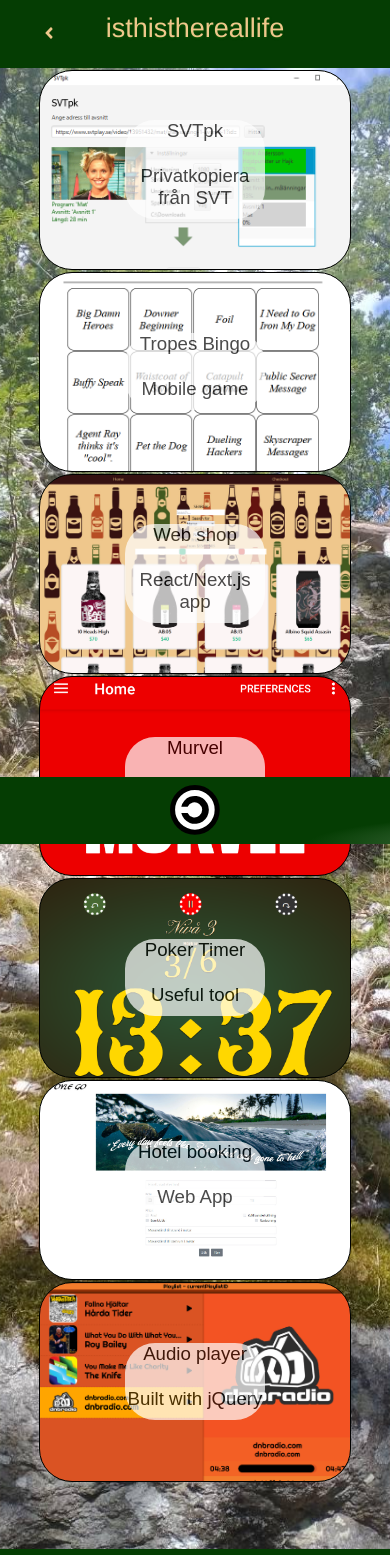
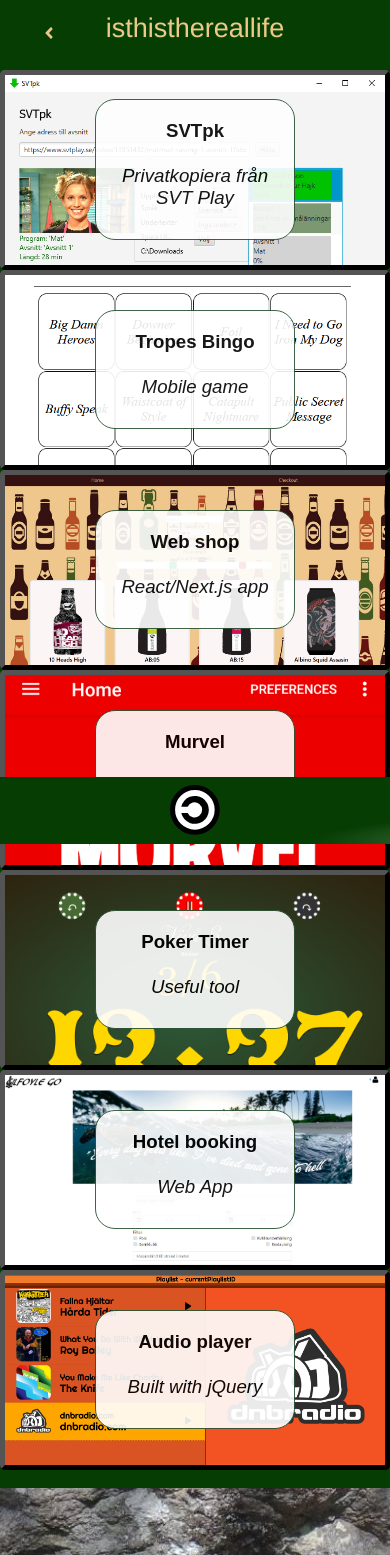
Before and after one commit to isthisthereallife/pages, a Next.js app: page /pages/projects in a window 390 px wide. Built offline with nearby package versions, Linux system fonts and the light colour scheme.

Commit message:
wip responsivity

```diff
--- a/src/pages/projects.jsx
+++ b/src/pages/projects.jsx
@@ -41,8 +41,8 @@
               >
                 <div className={styles.titleCard}>
                   <h4 className={styles.title}>
-                    SVTpk <br />
-                    <br /> Privatkopiera från SVT
+                    <strong>SVTpk</strong> <br />
+                    <br /> <i>Privatkopiera från SVT Play</i>
                   </h4>
                 </div>
               </button>
@@ -57,10 +57,10 @@
               >
                 <div className={styles.titleCard}>
                   <h4 className={styles.title}>
-                    Tropes Bingo
+                    <strong>Tropes Bingo</strong>
                     <br />
                     <br />
-                    Mobile game
+                    <i>Mobile game</i>
                   </h4>
                 </div>
               </button>
@@ -72,9 +72,9 @@
               <button className={styles.itemButton} id={styles.btnWebshop}>
                 <div className={styles.titleCard}>
                   <h4 className={styles.title}>
-                    Web shop <br />
+                    <strong>Web shop</strong> <br />
                     <br />
-                    React/Next.js app
+                    <i>React/Next.js app</i>
                   </h4>
                 </div>
               </button>
@@ -86,8 +86,8 @@
               <button className={styles.itemButton} id={styles.btnMurvel}>
                 <div className={styles.titleCard}>
                   <h4 className={styles.title}>
-                    Murvel <br /> <br />
-                    Android App
+                    <strong>Murvel</strong> <br /> <br />
+                    <i>Android App</i>
                   </h4>
                 </div>
               </button>
@@ -99,9 +99,9 @@
               <button className={styles.itemButton} id={styles.btnPoker}>
                 <div className={styles.titleCard}>
                   <h4 className={styles.title}>
-                    Poker Timer <br />
+                    <strong>Poker Timer</strong> <br />
                     <br />
-                    Useful tool
+                    <i>Useful tool</i>
                   </h4>
                 </div>
               </button>
@@ -113,8 +113,9 @@
               <button className={styles.itemButton} id={styles.btnGilf}>
                 <div className={styles.titleCard}>
                   <h4 className={styles.title}>
-                    Hotel booking <br />
-                    <br /> Web App
+                    <strong>Hotel booking</strong> <br />
+                    <br />
+                    <i>Web App</i>
                   </h4>
                 </div>
               </button>
@@ -126,8 +127,8 @@
               <button className={styles.itemButton} id={styles.btnAudioplayer}>
                 <div className={styles.titleCard}>
                   <h4 className={styles.title}>
-                    Audio player <br />
-                    <br /> Built with jQuery
+                    <strong>Audio player</strong> <br />
+                    <br /> <i>Built with jQuery</i>
                   </h4>
                 </div>
               </button>
--- a/src/styles/global.css
+++ b/src/styles/global.css
@@ -12,6 +12,8 @@
 
   line-height: 1.6;
   font-size: 18px;
+  min-height: 100vh;
+  max-width: 100vw;
 }
 body {
   background-image: url(../../public/images/stenar-tall.jpeg);
--- a/src/styles/projects.module.css
+++ b/src/styles/projects.module.css
@@ -8,7 +8,9 @@
   min-width: 100vw;
   text-align: center;
   user-select: none;
+  background-color: #053d03;
 }
+
 
 #btnSvtpk {
   background-image: url(../../public/images/svtpk.png);
@@ -56,6 +58,15 @@
 
 /* Mobile phones */
 @media (max-width: 699px) {
+  .buttonContainer {
+    display: flex;
+    flex-direction: row;
+    flex-wrap: wrap;
+    justify-content: space-evenly;
+    align-items: flex-start;
+    margin-bottom: 20px;
+  }
+
   .item {
     height: 200px;
   }
@@ -64,7 +75,10 @@
     color: black;
     display: flex;
     justify-content: center;
-    border: 1px solid black;
+    border: 5px outset black;
+    margin-bottom: 8px;
+    width: 100vw;
+    border-radius: 5px;
   }
 
   .itemButton .title {
@@ -72,10 +86,12 @@
   }
   .titleCard {
     height: auto;
-    width: 140px;
+    width: 200px;
+    padding: 20px;
     background-color: white;
-    opacity: 0.7;
-    border-radius: 30px;
+    opacity: 0.9;
+    border: 1px solid #2c5334;
+    border-radius: 20px;
   }
 }
 
@@ -100,21 +116,27 @@
     justify-content: space-evenly;
     align-items: flex-start;
   }
+  .item {
+    width: auto;
+  }
   .itemButton {
-    width: 300px;
+    width: 100vw;
     height: 300px;
-
+    margin: 0;
+    margin-top: -20px;
+    border: 5px groove black;
     display: flex;
     justify-content: center;
     align-items: center;
-
     background-color: #2a7221;
     color: white;
-    border-radius: 33px;
-
+    border-radius: 10px;
     background-repeat: no-repeat;
     background-position: center;
     background-size: cover;
+  }
+  .itemButton {
+    margin-top: 0px;
   }
   .itemButton .title {
     font-size: 2em;
@@ -145,7 +167,7 @@
   }
 }
 
-/* Big thing with no touch -------------------------------------------------------*/
+/* Big thing with touch -------------------------------------------------------*/
 @media (min-width: 700px) and (hover: none) {
   .title {
     color: black;
@@ -164,6 +186,21 @@
   }
 }
 
+/* telefon på snädden --------------------------------------------------------*/
+@media (min-width: 700px) and (max-height: 700px) {
+  .itemButton {
+    width: 30vw;
+    margin: 3px;
+  }
+  .titleCard {
+    height: auto;
+    width: 140px;
+    background-color: white;
+    opacity: 0.9;
+    border-radius: 30px;
+  }
+}
+
 /* Desktop */
 @media (min-width: 1000px) {
   .main {
@@ -172,6 +209,7 @@
   .itemButton {
     width: 300px;
     height: 300px;
+    margin: 10px;
   }
 }
 
@@ -202,12 +240,14 @@
   }
   .titleCard {
     visibility: hidden;
+    border: 1px solid black;
   }
 
   #btnSvtpk:hover .titleCard {
-    background-color: rgba(255, 255, 255, 0.8);
+    background-color: rgba(255, 255, 255, 0.9);
     visibility: visible;
     border-radius: 10px;
+    border: 1px solid black;
   }
 
   #btn_tropesbingo:hover .titleCard {
@@ -216,7 +256,7 @@
     border-radius: 10px;
   }
   #btnWebshop:hover .titleCard {
-    background-color: rgba(255, 255, 255, 0.8);
+    background-color: rgba(255, 255, 255, 0.9);
     visibility: visible;
     border-radius: 10px;
   }
```
